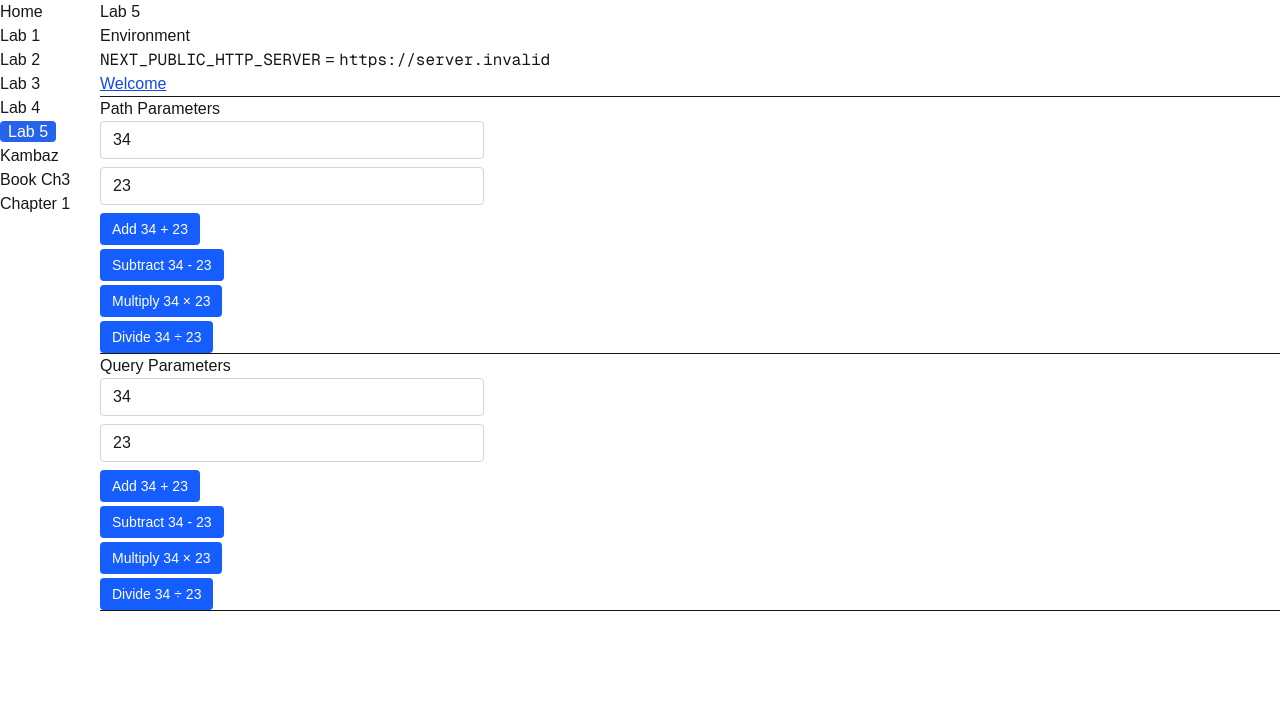
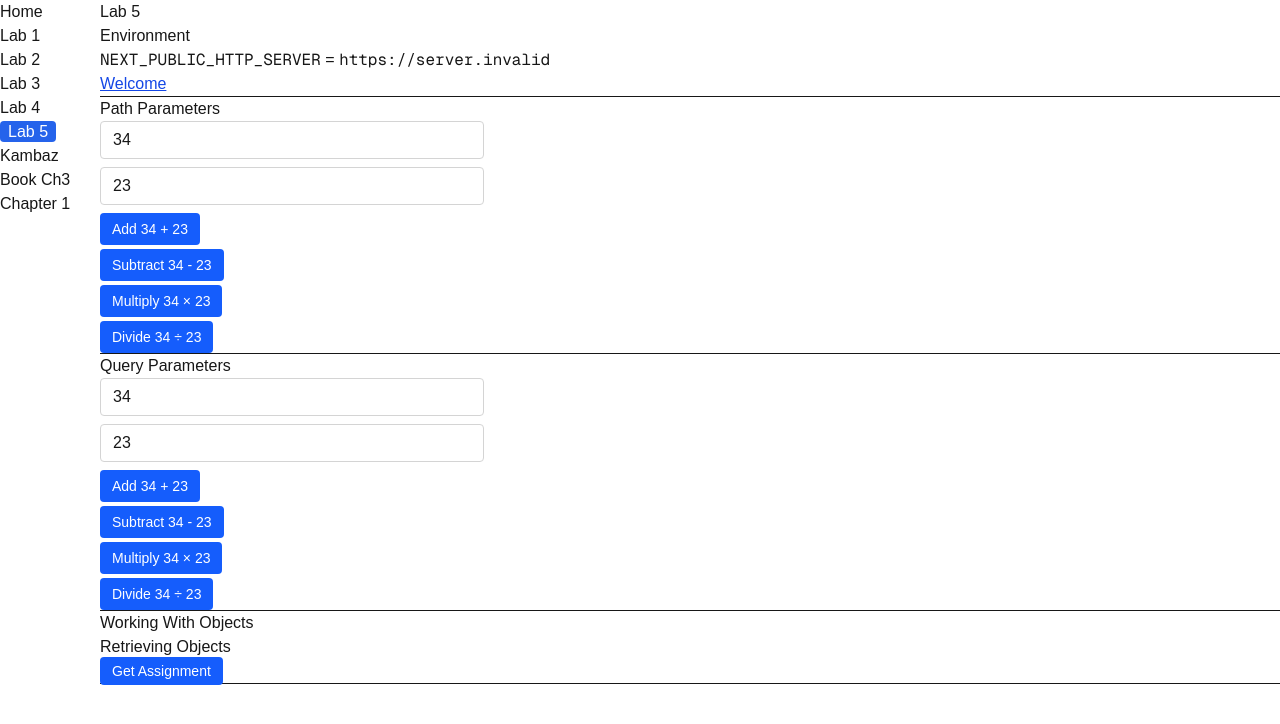
Before and after one commit to rileypk8/webdev-client, a Next.js app: page /labs/lab5 in a window 1280 px wide. Shown: the top 724 px of the page. Built offline with nearby package versions, Linux system fonts and the light colour scheme; no server answers.

Commit message:
a5: 5.2.3.1

```diff
--- /dev/null
+++ b/app/labs/lab5/WorkingWithRemoteObjects.tsx
@@ -0,0 +1,18 @@
+const HTTP_SERVER = process.env.NEXT_PUBLIC_HTTP_SERVER;
+
+export default function WorkingWithRemoteObjects() {
+  return (
+    <div id="wd-working-with-objects">
+      <h3>Working With Objects</h3>
+      <h4>Retrieving Objects</h4>
+      <a
+        id="wd-retrieve-assignments"
+        className="rounded bg-blue-600 px-3 py-1.5 text-sm text-white"
+        href={`${HTTP_SERVER}/lab5/assignment`}
+      >
+        Get Assignment
+      </a>
+      <hr />
+    </div>
+  );
+}
--- a/app/labs/lab5/page.tsx
+++ b/app/labs/lab5/page.tsx
@@ -1,6 +1,7 @@
 import Environment from "./Environment";
 import PathParameters from "./PathParameters";
 import QueryParameters from "./QueryParameters";
+import WorkingWithRemoteObjects from "./WorkingWithRemoteObjects";
 
 export default function Lab5() {
   return (
@@ -10,6 +11,7 @@ export default function Lab5() {
       <hr />
       <PathParameters />
       <QueryParameters />
+      <WorkingWithRemoteObjects />
     </div>
   );
 }
```
